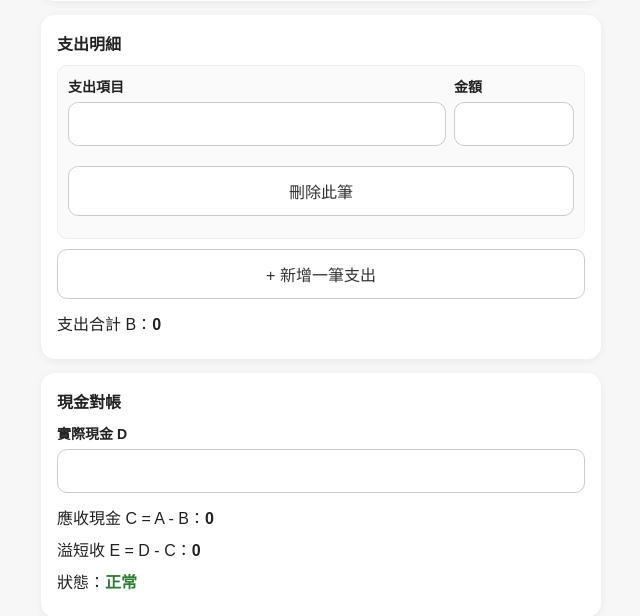
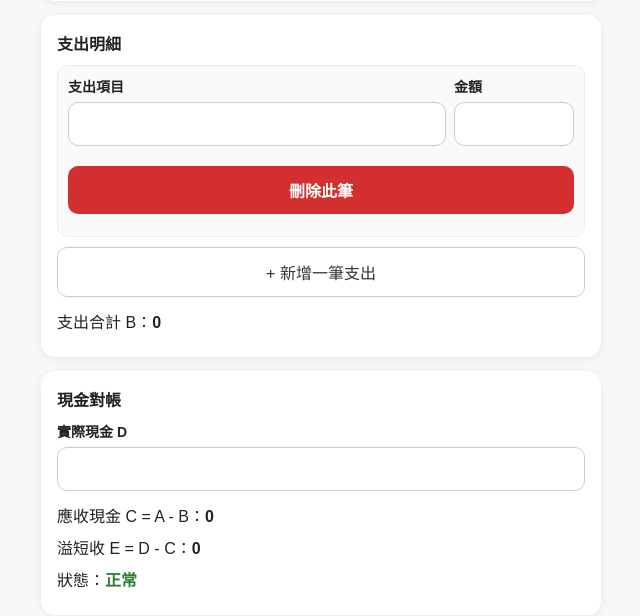
Before and after one commit to janelo-bot/line-settlement-bot, a Flask app: page /liff/settlement in a window 1280 px wide. Shown: the part 945-1561 px from the top of the page, without its empty margins (319-959 px from the left). Run offline with Flask 3, Linux system fonts and the light colour scheme; some libraries are stand-ins or nearby versions.

Commit message:
Add files via upload

```diff
--- a/templates/settlement.html
+++ b/templates/settlement.html
@@ -85,6 +85,16 @@
     .btn-secondary {
       background: #fff;
       color: #333;
+    }
+    .btn-danger {
+      background: #d32f2f;
+      color: #fff;
+      border: none;
+      font-weight: 700;
+    }
+
+    .btn-danger:hover {
+      background: #b71c1c;
     }
     .btn-primary {
       background: #06c755;
@@ -247,7 +257,7 @@
           <input type="text" class="expense-amount no-spinner" inputmode="numeric" value="${amount}">
         </div>
       </div>
-      <button type="button" class="btn-secondary remove-btn">刪除此筆</button>
+      <button type="button" class="btn-danger remove-btn">刪除此筆</button>
     `;
     list.appendChild(div);
 
```
